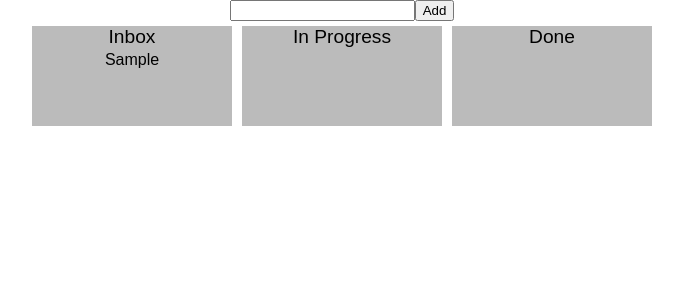
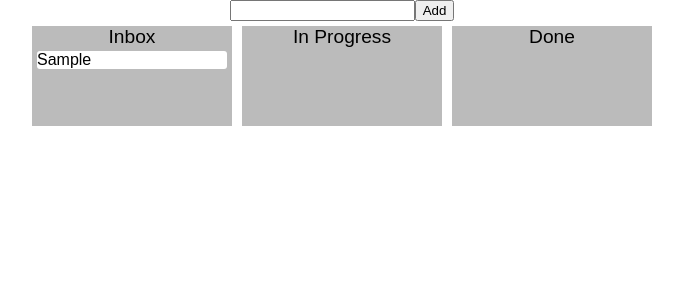
Before and after one commit to thameera/kanban1, a React (Create React App) app: page / in a window 1280 px wide. Both pictures are taken after typing "Sample" into the empty fields and a click on the button "Add". Shown: the top 300 px of the page, without its empty margins (298-981 px from the left). Built offline with nearby package versions, Linux system fonts and the light colour scheme.

Commit message:
Card styling

```diff
--- /dev/null
+++ b/src/containers/Card.css
@@ -0,0 +1,8 @@
+.card {
+  background-color: #fff;
+  margin-left: 5px;
+  margin-bottom: 2px;
+  width: 190px;
+  text-align: left;
+  border-radius: 3px;
+}
--- a/src/containers/Card.js
+++ b/src/containers/Card.js
@@ -1,9 +1,10 @@
 import React from 'react';
 import { connect } from 'react-redux';
+import './Card.css';
 
 let Card = ({ label }) => {
   return (
-    <div>
+    <div className="card">
       {label}
     </div>
   )
```
